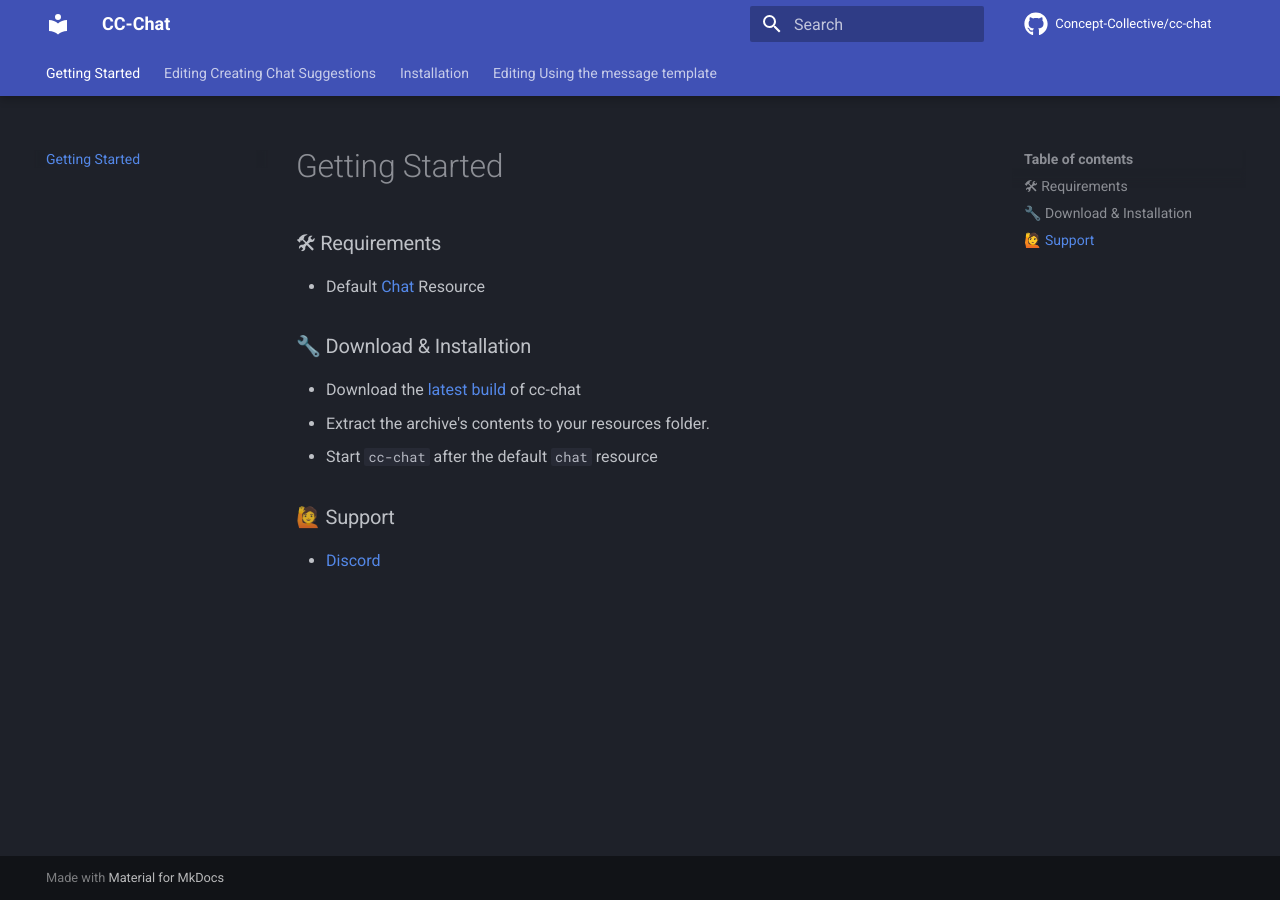
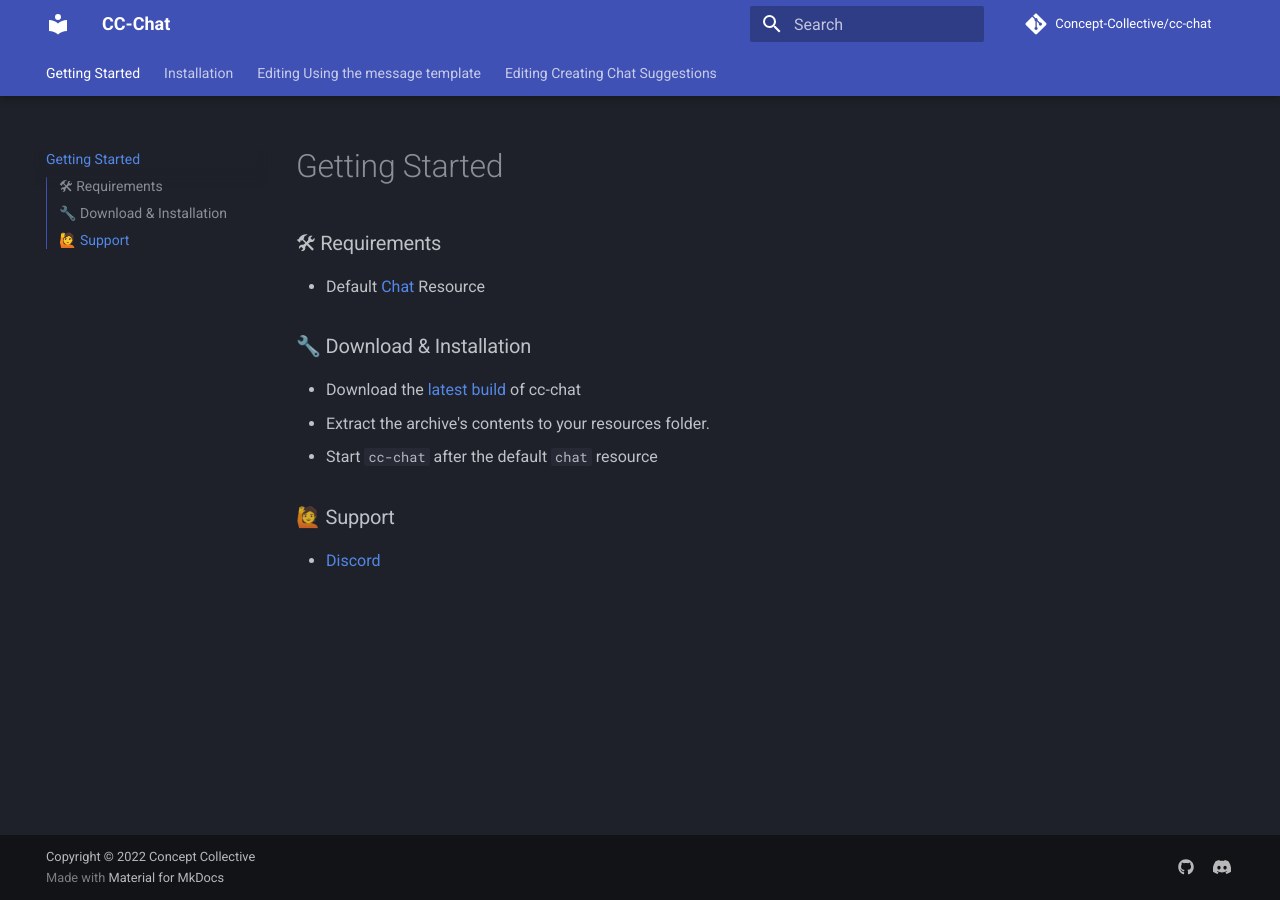
Before and after one commit to Concept-Collective/cc-chat, an MkDocs documentation site: the page built from docs/index.md, in a window 1280 px wide. Built offline with MkDocs 1.6.1 and Material for MkDocs 9.7.7, drawn with Linux system fonts in a browser that asks for light colours; comment, search, counter and statistics services are not loaded.

Commit message:
Update mkdocs.yml

```diff
--- a/mkdocs.yml
+++ b/mkdocs.yml
@@ -1,16 +1,89 @@
 site_name: CC-Chat
+site_description: Documentation
+site_author: Concept Collective
+
+# Repository
+repo_name: Concept-Collective/cc-chat
+repo_url: https://github.com/Concept-Collective/cc-chat
+edit_uri: edit/docs/docs/
+
+# Copyright
+copyright: Copyright &copy; 2022 Concept Collective
+
+# Theme
 theme:
   palette:
     scheme: slate
     primary: indigo
+    accent: indigo
   features:
+    - tabs
     - navigation.instant
-    - navigation.sections
     - navigation.tabs
     - navigation.tabs.sticky
+    - toc.integrate
+    - navigation.top
   name: material
   icon:
-    repo: fontawesome/brands/github
-repo_url: https://github.com/Concept-Collective/cc-chat
-repo_name: Concept-Collective/cc-chat
-edit_uri: edit/docs/docs/
+repo: fontawesome/brands/github
+
+# Plugins
+plugins:
+  - search
+  - awesome-pages
+
+# Social
+extra:
+  social:
+    - icon: fontawesome/brands/github
+      link: https://github.com/overextended/ox_inventory
+    - icon: fontawesome/brands/discord
+      link: https://discord.io/overextended
+
+# Extensions
+markdown_extensions:
+  - toc:
+      toc_depth: 2
+  - markdown.extensions.admonition
+  - markdown.extensions.attr_list
+  - markdown.extensions.codehilite:
+      guess_lang: false
+      linenums: true
+  - markdown.extensions.def_list
+  - markdown.extensions.footnotes
+  - markdown.extensions.meta
+  - markdown.extensions.toc:
+      permalink: true
+  - pymdownx.betterem:
+      smart_enable: all
+  - pymdownx.caret
+  - pymdownx.critic
+  - pymdownx.details
+  - pymdownx.emoji:
+      emoji_index: !!python/name:materialx.emoji.twemoji
+      emoji_generator: !!python/name:materialx.emoji.to_svg
+  - pymdownx.inlinehilite
+  - pymdownx.keys
+  - pymdownx.magiclink:
+      provider: "github"
+      repo_url_shortener: true
+      repo_url_shorthand: true
+      social_url_shorthand: true
+      labels:
+        {
+          "commit": "Commit",
+          "compare": "Compare",
+          "issue": "Issue",
+          "pr": "Pull Request",
+          "mention": "User",
+          "repo": "Repository",
+        }
+  - pymdownx.mark
+  - pymdownx.smartsymbols
+  - pymdownx.snippets:
+      check_paths: true
+  - pymdownx.superfences
+  - pymdownx.tabbed
+  - pymdownx.tasklist:
+      custom_checkbox: true
+  - pymdownx.tilde
```
